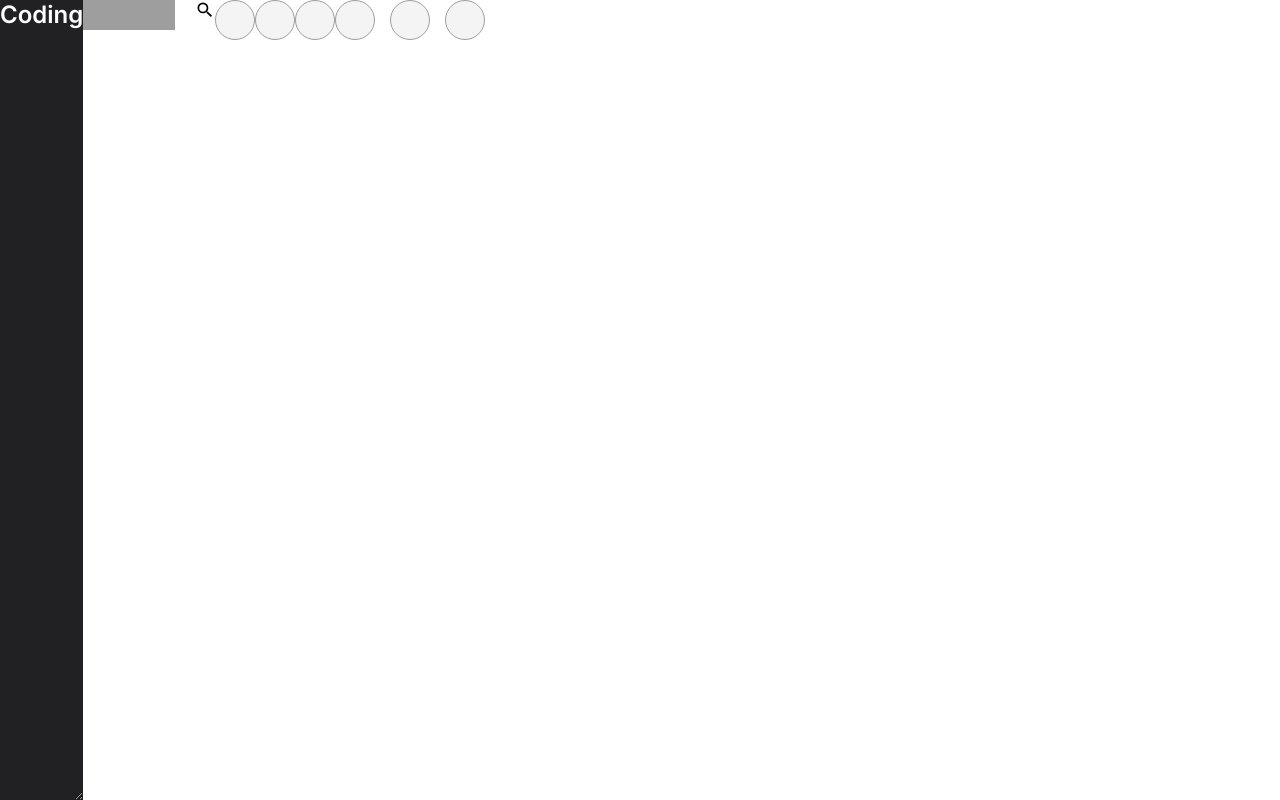
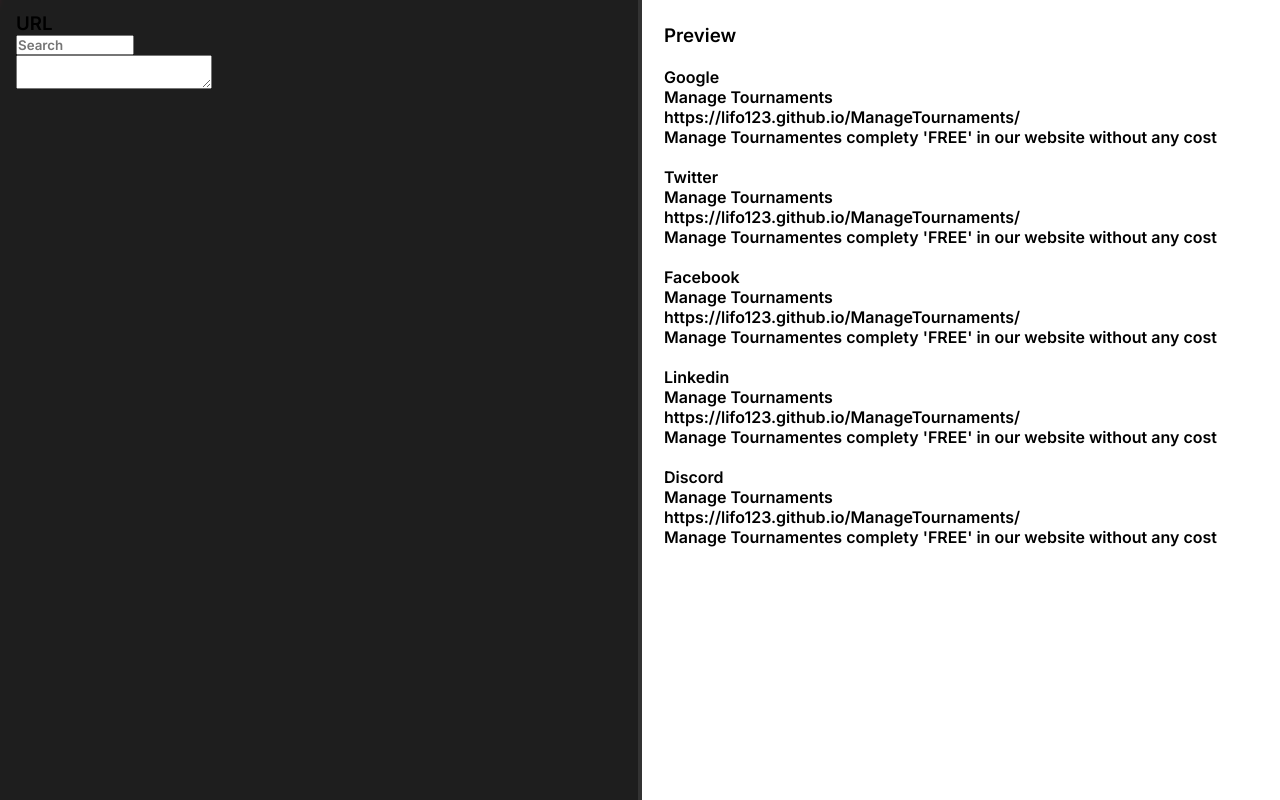
Before and after one commit to Lifo123/MetaTag-Editor, a React (Vite) app: page / in a window 1280 px wide. Built offline with nearby package versions, Linux system fonts and the light colour scheme; grey boxes are pictures that could not be loaded.

Commit message:
Add resizable element

```diff
--- a/index.html
+++ b/index.html
@@ -5,13 +5,14 @@
   <link rel="preconnect" href="https://fonts.googleapis.com">
   <link rel="preconnect" href="https://fonts.gstatic.com" crossorigin>
   <link href="https://fonts.googleapis.com/css2?family=Inter:wght@100..900&display=swap" rel="stylesheet">
+  <link rel="shortcut icon" href="//www.google.com/favicon.ico">
   <title>Google Search Results</title>
 
+
+  <link rel="stylesheet" href="src/css/Flifo.css">
   <link rel="stylesheet" href="src/css/index.css">
   <meta charset="UTF-8" />
   <meta name="viewport" content="width=device-width, initial-scale=1.0" />
-  <link rel="shortcut icon" href="//www.google.com/favicon.ico">
-  <link rel="stylesheet" href="src/css/Flifo.css">
 </head>
 
 <body>
--- a/src/Components/Result/Result.jsx
+++ b/src/Components/Result/Result.jsx
@@ -3,28 +3,42 @@
 export default function Result() {
     return (
         <section className="f-col result-sec h-100 ">
-            <header className="f-row f-align-center f-justify-between">
-                <div className="f-row g-20 w-100">
-                    <span className="d-flex logo">
-                        <img className="jfN4p" src="https://www.google.com/images/branding/googlelogo/2x/googlelogo_color_92x30dp.png" style={{ background: "none" }} alt="Google" height="30" width="92" />
-                    </span>
-                    <form className="f-row">
-                        <span className="QCzoEc z1asCe MZy1Rb" style={{ height: "20px", lineHeight: "20px", width: "20px" }}>
-                            <svg focusable="false" viewBox="0 0 24 24">
-                                <path d="M15.5 14h-.79l-.28-.27A6.471 6.471 0 0 0 16 9.5 6.5 6.5 0 1 0 9.5 16c1.61 0 3.09-.59 4.23-1.57l.27.28v.79l5 4.99L20.49 19l-4.99-5zm-6 0C7.01 14 5 11.99 5 9.5S7.01 5 9.5 5 14 7.01 14 9.5 11.99 14 9.5 14z"></path>
-                            </svg>
-                        </span>
-                        <span className="ski"></span>
-                        <span className="ski"></span>
-                        <span className="ski"></span>
-                    </form>
+            <div class="index-preview__slide">
+                <header class="index-preview__header">
+                    <h3>Preview</h3>
+                </header>
+                <div class="index-metadata__content">
+                    <div id="google" class="metadata-group__display is-active">
+                        <h4 class="metadata-group__title"><span>Google</span></h4>
+                        <div class="card-seo-google">
+                            <span class="card-seo-google__title js-preview-title">Manage Tournaments</span>
+                            <div class="card-seo-google__url"><span class="card-seo-google__url-title js-preview-domain">https://lifo123.github.io/ManageTournaments/</span>
+                                <span class="card-seo-google__url-arrow"></span>
+                            </div>
+                            <span class="card-seo-google__description js-preview-description">Manage Tournamentes complety 'FREE' in our website without any cost</span>
+                        </div>
+                    </div>
                 </div>
-                <div className="f-row g-15">
-                    <span className="ski"></span>
-                    <span className="ski"></span>
-                    <span className="ski"></span>
-                </div>
-            </header>
+                <code class="!whitespace-pre hljs language-json">
+                    <span class="hljs-punctuation">{'{'}</span>
+                    <span class="hljs-attr">"scripts"</span>
+                    <span class="hljs-punctuation">:</span>
+                    <span class="hljs-punctuation">{'{'}</span>
+                    <span class="hljs-attr">"build"</span>
+                    <span class="hljs-punctuation">:</span>
+                    <span class="hljs-string">"vite build"</span>
+                    <span class="hljs-punctuation">,</span>
+                    <span class="hljs-attr">"predeploy"</span>
+                    <span class="hljs-punctuation">:</span>
+                    <span class="hljs-string">"npm run build"</span>
+                    <span class="hljs-punctuation">,</span>
+                    <span class="hljs-attr">"deploy"</span>
+                    <span class="hljs-punctuation">:</span>
+                    <span class="hljs-string">"gh-pages -d build"</span>
+                    <span class="hljs-punctuation">{'}'}</span>
+                    <span class="hljs-punctuation">{'}'}</span>
+                </code>
+            </div>
         </section>
     )
 }
--- a/src/Context/GlobalContext.jsx
+++ b/src/Context/GlobalContext.jsx
@@ -7,11 +7,12 @@
 export default function GlobalContext({ children }) {
     //GlobalContext
     const [MetaTag, setMetaTag] = useState(null);
-
+    const [CodeWidth, setCodeWidth] = useState(60);
 
     return (
         <GContext.Provider value={{
-            MetaTag, setMetaTag
+            MetaTag, setMetaTag,
+            CodeWidth, setCodeWidth
         }}>
             {children}
         </GContext.Provider>
--- a/src/Pages/Index/Index.jsx
+++ b/src/Pages/Index/Index.jsx
@@ -1,25 +1,127 @@
 import './Styles/Index.css'
-import { useEffect } from 'react'
+import { useContext, useEffect, useRef } from 'react'
+import { GContext } from '../../Context/GlobalContext'
 
 import Coding from '../../Components/Coding/Coding'
 import Result from '../../Components/Result/Result'
 
 
-export default function Index({setProgress}) {
+export default function Index({ setProgress }) {
+    // Global States
+    const AppContext = useContext(GContext);
 
-    //Effects
+    //Refs
+    const Separator = useRef();
+
+    // Functions
+    const HandleMouseDown = (e) => {
+        Separator.current.classList.add('active');
+        document.addEventListener("mousemove", HandleResize);
+        document.addEventListener("mouseup", HandleClear);
+    }
+
+    const HandleResize = (e) => {
+        const leftWidth = Math.max(Math.min(e.clientX, e.view.innerWidth - 1), 3);
+        const rightWidth = e.view.innerWidth - e.clientX;
+
+        Separator.current.previousSibling.style.width = `${leftWidth}px`;
+        Separator.current.nextSibling.style.width = `${rightWidth}px`;
+        Separator.current.style.left = `${leftWidth}px`;
+
+    }
+
+
+    const HandleClear = () => {
+        Separator.current.classList.remove('active');
+        document.removeEventListener("mousemove", HandleResize);
+        document.removeEventListener("mouseup", HandleClear);
+    }
+
+    // Effects
     useEffect(() => {
         setProgress(30);
         setTimeout(() => {
             setProgress(100);
-        }, 200)
-    }, [])
-
+        }, 200);
+    }, [setProgress]);
 
     return (
-        <main className='f-row app-render fixed h-100 w-100'>
-            <Coding />
-            <Result />
+        <main className='app-render fixed h-100 w-100'>
+            <section className='code d-flex relative h-100 pe-1'>
+                <div className='f-col p-2'>
+                    <h3>URL</h3>
+                    <input className='w-60' type="text" placeholder='Search' />
+                    <textarea name=""></textarea>
+                </div>
+            </section>
+
+            <span className='resizer-l absolute' onMouseDown={HandleMouseDown} ref={Separator}></span>
+
+            <section className='view d-grid '>
+                <div className='f-col p-3 g-20'>
+                    <h3>Preview</h3>
+                    <div className="index-metadata__content">
+                        <div className="metadata-group__display is-active">
+                            <h4 className="metadata-group__title"><span>Google</span></h4>
+                            <div className="card-seo-google">
+                                <span className="card-seo-google__title js-preview-title">Manage Tournaments</span>
+                                <div className="card-seo-google__url"><span className="card-seo-google__url-title js-preview-domain">https://lifo123.github.io/ManageTournaments/</span>
+                                    <span className="card-seo-google__url-arrow"></span>
+                                </div>
+                                <span className="card-seo-google__description js-preview-description">Manage Tournamentes complety 'FREE' in our website without any cost</span>
+                            </div>
+                        </div>
+                    </div>
+                    <div className="index-metadata__content">
+                        <div className="metadata-group__display is-active">
+                            <h4 className="metadata-group__title"><span>Twitter</span></h4>
+                            <div className="card-seo-google">
+                                <span className="card-seo-google__title js-preview-title">Manage Tournaments</span>
+                                <div className="card-seo-google__url"><span className="card-seo-google__url-title js-preview-domain">https://lifo123.github.io/ManageTournaments/</span>
+                                    <span className="card-seo-google__url-arrow"></span>
+                                </div>
+                                <span className="card-seo-google__description js-preview-description">Manage Tournamentes complety 'FREE' in our website without any cost</span>
+                            </div>
+                        </div>
+                    </div>
+                    <div className="index-metadata__content">
+                        <div className="metadata-group__display is-active">
+                            <h4 className="metadata-group__title"><span>Facebook</span></h4>
+                            <div className="card-seo-google">
+                                <span className="card-seo-google__title js-preview-title">Manage Tournaments</span>
+                                <div className="card-seo-google__url"><span className="card-seo-google__url-title js-preview-domain">https://lifo123.github.io/ManageTournaments/</span>
+                                    <span className="card-seo-google__url-arrow"></span>
+                                </div>
+                                <span className="card-seo-google__description js-preview-description">Manage Tournamentes complety 'FREE' in our website without any cost</span>
+                            </div>
+                        </div>
+                    </div>
+                    <div className="index-metadata__content">
+                        <div className="metadata-group__display is-active">
+                            <h4 className="metadata-group__title"><span>Linkedin</span></h4>
+                            <div className="card-seo-google">
+                                <span className="card-seo-google__title js-preview-title">Manage Tournaments</span>
+                                <div className="card-seo-google__url"><span className="card-seo-google__url-title js-preview-domain">https://lifo123.github.io/ManageTournaments/</span>
+                                    <span className="card-seo-google__url-arrow"></span>
+                                </div>
+                                <span className="card-seo-google__description js-preview-description">Manage Tournamentes complety 'FREE' in our website without any cost</span>
+                            </div>
+                        </div>
+                    </div>
+                    <div className="index-metadata__content">
+                        <div className="metadata-group__display is-active">
+                            <h4 className="metadata-group__title"><span>Discord</span></h4>
+                            <div className="card-seo-google">
+                                <span className="card-seo-google__title js-preview-title">Manage Tournaments</span>
+                                <div className="card-seo-google__url"><span className="card-seo-google__url-title js-preview-domain">https://lifo123.github.io/ManageTournaments/</span>
+                                    <span className="card-seo-google__url-arrow"></span>
+                                </div>
+                                <span className="card-seo-google__description js-preview-description">Manage Tournamentes complety 'FREE' in our website without any cost</span>
+                            </div>
+                        </div>
+                    </div>
+                </div>
+            </section>
         </main>
-    )
+    );
 }
--- a/src/Pages/Index/Styles/Index.css
+++ b/src/Pages/Index/Styles/Index.css
@@ -1,11 +1,46 @@
 .app-render{
-
+    display: flex;
+    flex-wrap: nowrap;
+    overflow: hidden;
 }
 
-.drag-v{
-    background-color: red;
-    width: 5px;
+.resizer-l{
+    background-color: #333333;
+    height: 100%;
+    width: 4px;
+    display: block;
+    top: 0;
     left: 50%;
     transform: translateX(-50%);
     z-index: 1000;
+    user-select: none;
+    cursor: e-resize;
+    transition: width 0.06s, background-color 0.2s;
 }
+.resizer-l:hover{
+    background-color: #007ACC;
+    width: 7px !important;
+}
+.resizer-l.active{
+    background-color: #007ACC;
+    width: 7px !important;
+}
+
+
+.code{
+    background-color: #1E1E1E;
+    width: 50%;
+    overflow: auto;
+}
+.code > .f-col{
+    flex-wrap: nowrap;
+    width: max-content;
+}
+
+
+.view{
+    overflow: auto;
+}
+.view > .f-col{
+    width: max-content;
+}
```
Also changed, not shown: src/Components/Result/Styles/Result.css (+23 -0 lines).
